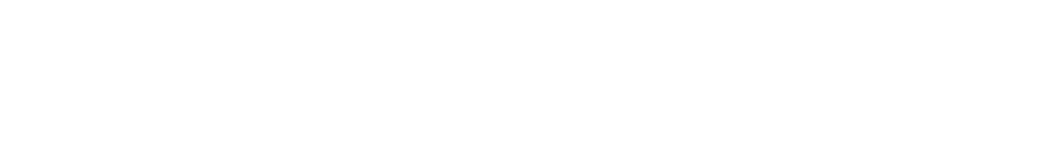
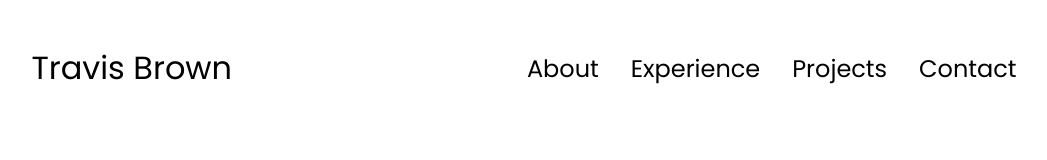
Before and after one commit to TravisBdev/Portfolio, a plain HTML site: page index.html in a window 1280 px wide. Shown: the whole page, without its empty margins (116-1163 px from the left). Drawn offline with Linux system fonts and the light colour scheme.

Commit message:
styled nav bar

```diff
--- a/index.html
+++ b/index.html
@@ -8,7 +8,17 @@
     <title>Travis Brown</title>
 </head>
 <body>
-
+    <nav class="desktop-nav">
+        <div class="logo">Travis Brown</div>
+        <div>
+            <ul class="nav-links">
+                <li><a href="#about">About</a></li>
+                <li><a href="#experience">Experience</a></li>
+                <li><a href="#projects">Projects</a></li>
+                <li><a href="#contact">Contact</a></li>
+            </ul>
+        </div>
+    </nav>
     <script src="script.js"></script>
 </body>
 </html>
--- a/style.css
+++ b/style.css
@@ -0,0 +1,64 @@
+@import url('https://fonts.googleapis.com/css2?family=Poppins:wght@300;400;500;600&display=swap');
+/* Global Styles*/
+
+* {
+    margin: 0;
+    padding: 0;
+    box-sizing: border-box;
+}
+
+body {
+    font-family: 'Poppins', sans-serif;
+}
+
+html {
+    scroll-behavior: smooth;
+}
+
+p {
+    color: #555555;
+}
+
+a, .btn {
+    transition: all 300ms ease;
+}
+
+
+/* Navbar Styles */
+
+nav, .nav-links {
+    display: flex;
+}
+
+nav {
+    justify-content: space-around;
+    align-items: center;
+    height: 17vh;
+}
+
+.nav-links {
+    gap: 2rem;
+    list-style: none;
+    font-size: 1.5rem;
+}
+
+a {
+    color: #000;
+    text-decoration: none;
+    text-decoration-color: #fff;
+}
+
+a:hover {
+    color: #808080;
+    text-decoration: underline;
+    text-underline-offset: 1rem;
+    text-decoration-color: #b5b5b5;
+}
+
+.logo {
+    font-size: 2rem;
+}
+
+.logo:hover {
+    cursor: default;
+}
```
Also changed, not shown: 1 other file.
